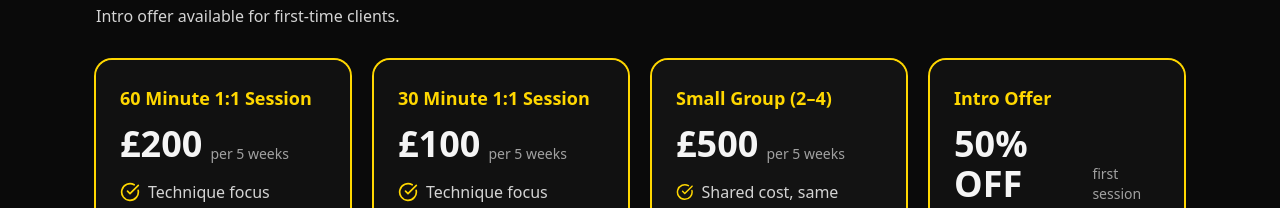
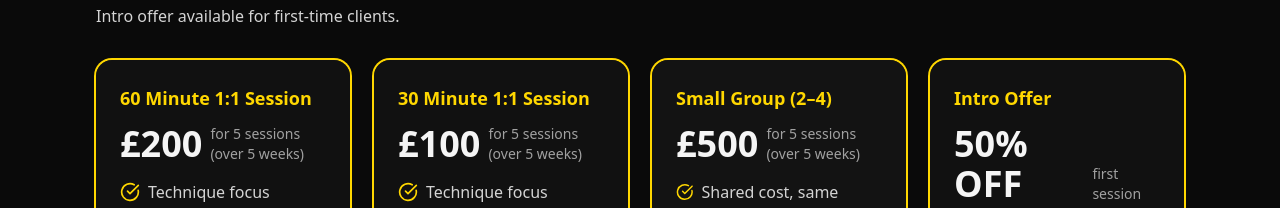
Before and after one commit to apstevens/the-final-bell, a React (Vite) app: page / in a window 1280 px wide. Shown: the part 1341-1549 px from the top of the page. Built offline with nearby package versions, Linux system fonts and the light colour scheme.

Commit message:
Removed ambiquity over price

```diff
--- a/src/App.tsx
+++ b/src/App.tsx
@@ -106,20 +106,20 @@ export default function TheFinalBellLanding() {
           <PriceCard
             label="60 Minute 1:1 Session"
             price="£200"
-            subtitle="per 5 weeks"
+            subtitle="for 5 sessions (over 5 weeks)"
             bullets={["Technique focus", "Strength & conditioning", "Progress tracking"]}
           />
           <PriceCard
             label="30 Minute 1:1 Session"
             price="£100"
-            subtitle="per 5 weeks"
+            subtitle="for 5 sessions (over 5 weeks)"
             bullets={["Technique focus", "Strength & conditioning", "Progress tracking"]}
           />
           <PriceCard
             highlight
             label="Small Group (2–4)"
             price="£500"
-            subtitle="per 5 weeks"
+            subtitle="for 5 sessions (over 5 weeks)"
             bullets={["Shared cost, same intensity", "Partner drills", "Great for friends/couples"]}
           />
           <PriceCard
```
